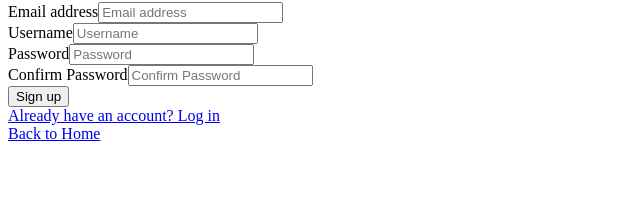
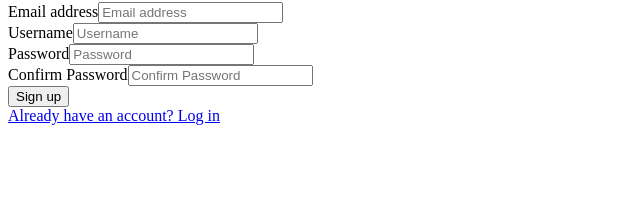
Before and after one commit to GabrieleSqueo/notionflashcardapp, a Next.js app: page /latest/signup in a window 1280 px wide. Shown: the part 93-300 px from the top of the page, without its empty margins (0-640 px from the left). Built offline with nearby package versions, Linux system fonts and the light colour scheme.

Commit message:
Removed back to home link

```diff
--- a/app/latest/login/page.jsx
+++ b/app/latest/login/page.jsx
@@ -113,11 +113,6 @@ function LoginForm() {
           <Link href="/latest/signup" className="font-medium text-indigo-600 hover:text-indigo-500 transition-colors duration-200">
             Don't have an account? Sign up
           </Link>
-          <div>
-            <Link href="/" className="font-medium text-gray-600 hover:text-gray-500 transition-colors duration-200">
-              Back to Home
-            </Link>
-          </div>
         </div>
       </div>
     </div>
--- a/app/latest/signup/page.jsx
+++ b/app/latest/signup/page.jsx
@@ -119,11 +119,6 @@ export default function SignUp() {
           <Link href="/latest/login" className="font-medium text-indigo-600 hover:text-indigo-500 transition-colors duration-200">
             Already have an account? Log in
           </Link>
-          <div>
-            <Link href="/" className="font-medium text-gray-600 hover:text-gray-500 transition-colors duration-200">
-              Back to Home
-            </Link>
-          </div>
         </div>
       </div>
     </div>
```
